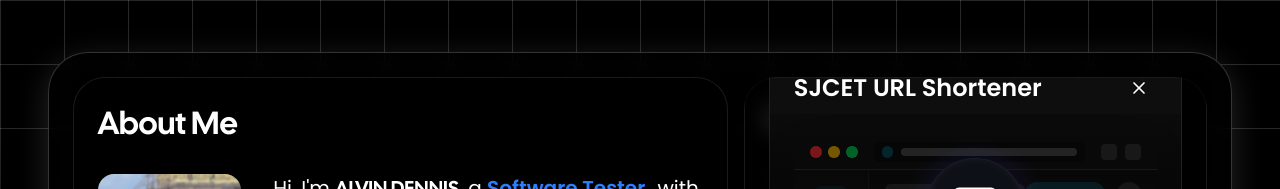
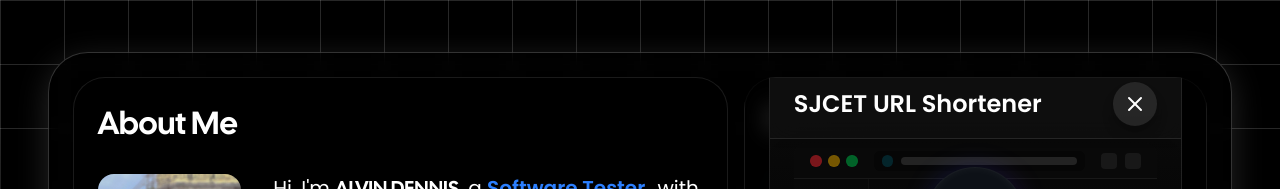
Before and after one commit to alvin-dennis/Personal-Portfolio-2.0, a Next.js app: page / in a window 1280 px wide. Both pictures are taken after a click on the element 973 px from the left and 295 px from the top of the page. Shown: the top 189 px of the page. Built offline with nearby package versions, Linux system fonts and the light colour scheme.

Commit message:
fix: modal ui issue

```diff
--- a/components/Projects.tsx
+++ b/components/Projects.tsx
@@ -492,24 +492,24 @@ export default function Projects() {
 
       {selectedProject !== null && (
         <div
-          className="fixed inset-0 bg-[#000000]/60 backdrop-blur-md z-50 flex items-center justify-center p-2 sm:p-4 md:p-6 overflow-y-auto"
+          className="fixed inset-0 bg-[#000000]/60 backdrop-blur-md z-50 flex items-center justify-center p-0 sm:p-4 md:p-6 overflow-y-auto"
           onClick={(e) => {
             if (e.target === e.currentTarget) closeProject();
           }}
         >
-          <div className="bg-[#050505] md:bg-gradient-to-b md:from-[#101010]/80 md:to-[#000000]/80 border border-white/10 rounded-2xl w-full max-w-2xl max-h-[85vh] md:max-h-[90vh] overflow-y-auto shadow-xl shadow-black/50">
-            <div className="p-3 sm:p-6">
-              <div className="flex justify-between items-center mb-3 sm:mb-5 sticky top-0 z-10 bg-[#050505] md:bg-[#101010]/80 backdrop-blur-md py-2 -mt-2 -mx-3 sm:-mx-6 px-3 sm:px-6">
-                <h3 className="text-base sm:text-2xl font-bold font-content text-white line-clamp-1 pr-2">
+          <div className="bg-[#050505] md:bg-gradient-to-b md:from-[#101010]/80 md:to-[#000000]/80 border border-white/10 rounded-none sm:rounded-2xl w-full max-w-2xl h-full sm:h-auto sm:max-h-[85vh] md:max-h-[90vh] overflow-y-auto shadow-xl shadow-black/50 relative flex flex-col">
+            <div className="p-4 sm:p-6 flex-1 overflow-y-auto pb-6 sm:pb-4">
+              <div className="flex justify-between items-center sticky top-0 z-20 bg-[#050505] md:bg-[#101010]/80 backdrop-blur-md py-3 -mt-4 -mx-4 sm:-mx-6 px-4 sm:px-6 border-b border-white/10 shadow-md mb-4 sm:mb-5">
+                <h3 className="text-lg sm:text-2xl font-bold font-content text-white line-clamp-1 pr-2">
                   {PROJECTS[selectedProject].name}
                 </h3>
                 <button
                   type="button"
                   onClick={closeProject}
-                  className="p-1.5 sm:p-2 rounded-full hover:bg-white/10 cursor-pointer transition-all focus:outline-none focus:ring-2 focus:ring-white/20 flex-shrink-0"
+                  className="p-2.5 rounded-full bg-white/10 hover:bg-white/20 active:bg-white/30 cursor-pointer transition-all focus:outline-none focus:ring-2 focus:ring-white/20 flex-shrink-0 shadow-lg shadow-black/20"
                   aria-label="Close modal"
                 >
-                  <X className="w-4 h-4 sm:w-5 sm:h-5" />
+                  <X className="w-5 h-5 sm:w-6 sm:h-6" />
                 </button>
               </div>
 
@@ -529,20 +529,20 @@ export default function Projects() {
                 </p>
               )}
 
-              <div className="mt-5 sm:mt-6 pt-3 sm:pt-4 border-t border-white/10 flex flex-wrap gap-2 sm:gap-3 justify-center sm:justify-start">
+              <div className="mt-5 sm:mt-6 pt-4 sm:pt-4 border-t border-white/10 flex flex-wrap gap-3 justify-center sm:justify-start">
                 <a
                   href={PROJECTS[selectedProject].url}
                   target="_blank"
                   rel="noopener noreferrer"
-                  className="group relative overflow-hidden rounded-lg flex-1 min-w-[120px] sm:min-w-0 sm:flex-none"
+                  className="group relative overflow-hidden rounded-lg flex-1 min-w-[130px] sm:min-w-0 sm:flex-none"
                 >
                   <div className="absolute inset-0 bg-gradient-to-r from-gray-700 to-gray-800 opacity-70 group-hover:opacity-100 transition-opacity duration-300" />
                   <div className="absolute inset-0 bg-black/30 backdrop-blur-sm" />
-                  <div className="relative px-3 sm:px-7 py-2.5 sm:py-3 font-content flex items-center justify-center gap-2 text-white font-medium">
+                  <div className="relative px-4 sm:px-7 py-3 sm:py-3 font-content flex items-center justify-center gap-2 text-white font-medium">
                     <div className="bg-black/50 p-1.5 rounded-full">
-                      <Github className="w-3.5 h-3.5 sm:w-4 sm:h-4" />
+                      <Github className="w-4 h-4" />
                     </div>
-                    <span className="text-sm sm:text-base">Repository</span>
+                    <span className="text-base">Repository</span>
                   </div>
                   <div className="absolute bottom-0 left-0 right-0 h-[1px] bg-white/20" />
                 </a>
@@ -551,15 +551,15 @@ export default function Projects() {
                     href={PROJECTS[selectedProject].hosted_url}
                     target="_blank"
                     rel="noopener noreferrer"
-                    className="group relative overflow-hidden rounded-lg flex-1 min-w-[120px] sm:min-w-0 sm:flex-none"
+                    className="group relative overflow-hidden rounded-lg flex-1 min-w-[130px] sm:min-w-0 sm:flex-none"
                   >
                     <div className="absolute inset-0 bg-gradient-to-r from-purple-700 to-purple-800 opacity-70 group-hover:opacity-100 transition-opacity duration-300" />
                     <div className="absolute inset-0 bg-black/30 backdrop-blur-sm" />
-                    <div className="relative px-3 sm:px-7 py-2.5 sm:py-3 font-content flex items-center justify-center gap-2 text-white font-medium">
+                    <div className="relative px-4 sm:px-7 py-3 sm:py-3 font-content flex items-center justify-center gap-2 text-white font-medium">
                       <div className="bg-black/50 p-1.5 rounded-full">
                         <svg
                           xmlns="http://www.w3.org/2000/svg"
-                          className="w-3.5 h-3.5 sm:w-4 sm:h-4"
+                          className="w-4 h-4"
                           viewBox="0 0 24 24"
                           fill="none"
                           stroke="currentColor"
@@ -573,7 +573,7 @@ export default function Projects() {
                           <line x1="10" y1="14" x2="21" y2="3" />
                         </svg>
                       </div>
-                      <span className="text-sm sm:text-base">Live Preview</span>
+                      <span className="text-base">Live Preview</span>
                     </div>
                     <div className="absolute bottom-0 left-0 right-0 h-[1px] bg-white/20" />
                   </a>
```
